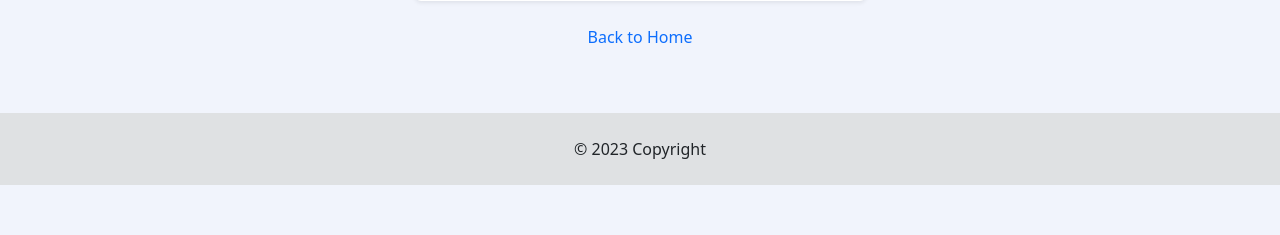
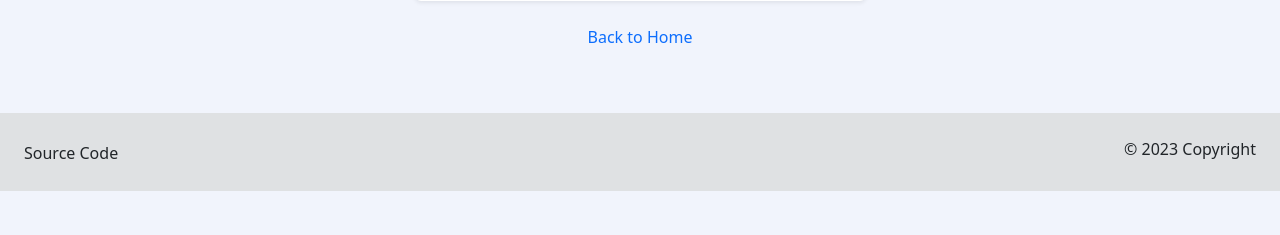
Before and after one commit to anuraagnagar/flask-user-authentication, a Flask app: page /change/email in a window 1280 px wide. Shown: the part 474-709 px from the top of the page. Run offline with Flask 3, Linux system fonts and the light colour scheme; the visitor is signed in with stand-in values (Sample User, id 1); some libraries are stand-ins or nearby versions.

Commit message:
Added source code link github in footer.

```diff
--- a/accounts/templates/base.html
+++ b/accounts/templates/base.html
@@ -59,8 +59,11 @@
 
   <!-- Footer -->
   <footer class="text-center text-lg-start text-dark" style="background-color: #ECEFF1">
-    <div class="text-center p-4" style="background-color: rgba(170, 170, 170, 0.2)">
-      © 2023 Copyright
+    <div class="d-flex justify-content-between p-4" style="background-color: rgba(170, 170, 170, 0.2)">
+      <p class="text-body m-0">Source Code <a href="https://github.com/anuraagnagar/flask-user-authentication"
+          target="_blank" class="text-dark fs-5">
+          {{ render_icon('github') }}</a></p>
+      <p class="m-0">© 2023 Copyright</p>
     </div>
   </footer>
 
```
